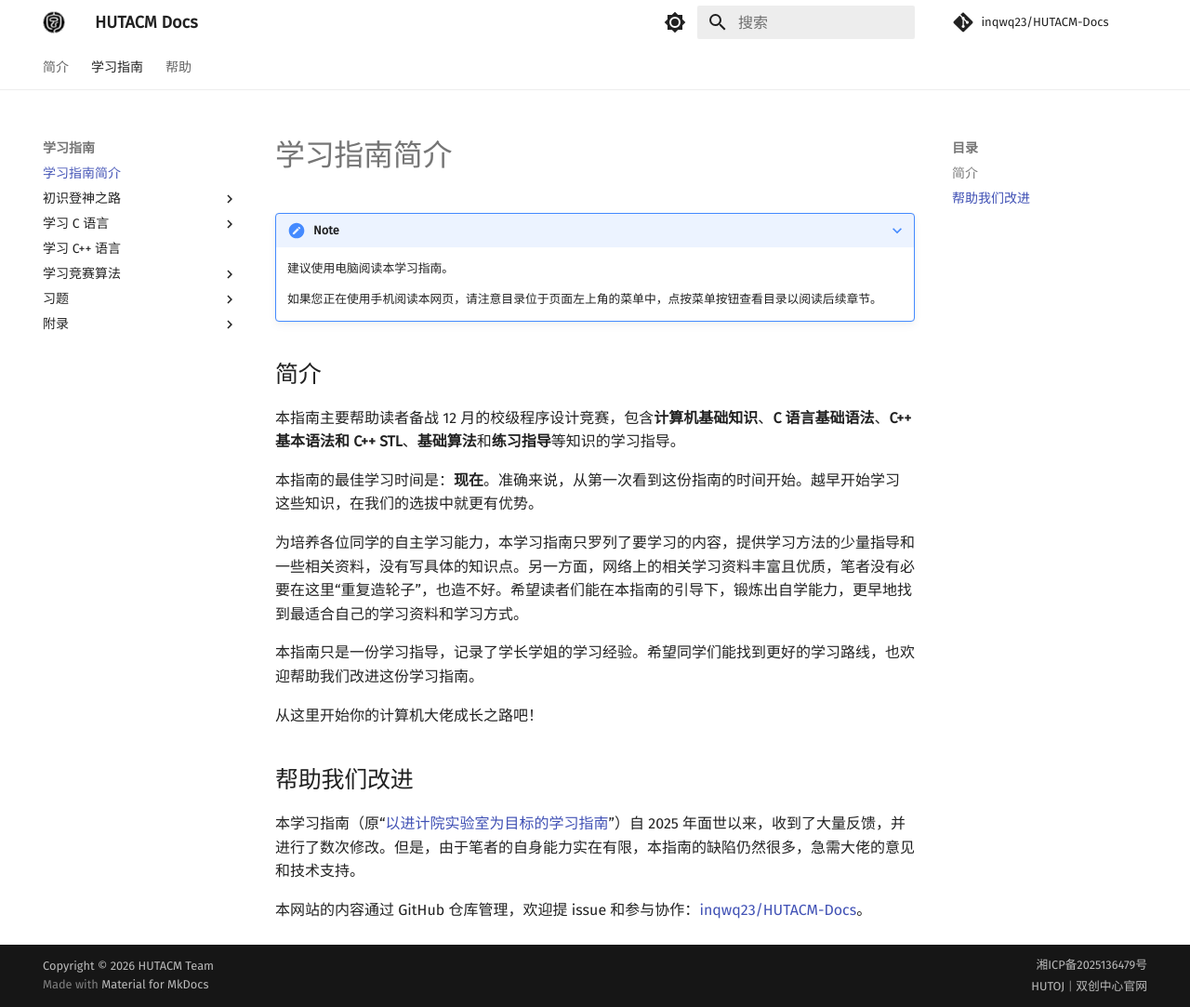
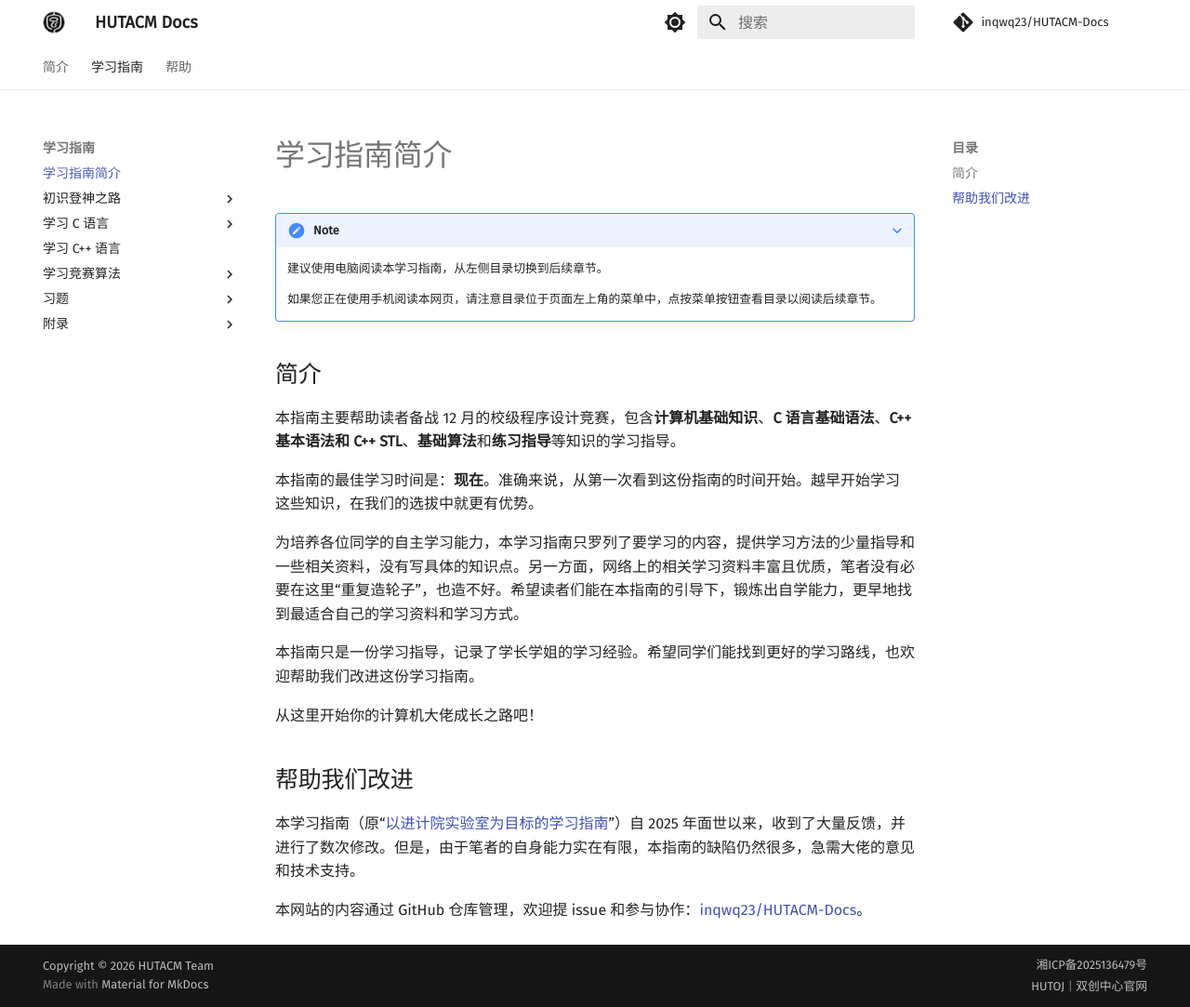
Before and after one commit to inqwq23/HUTACM-Docs, an MkDocs documentation site: the page built from docs/guide/index.md, in a window 1280 px wide and 1083 px high. Shown: the whole window at 93% size. Built offline with MkDocs 1.6.1 and Material for MkDocs 9.7.7, drawn with Linux system fonts in a browser that asks for light colours; comment, search, counter and statistics services are not loaded.

```diff
--- a/docs/guide/index.md
+++ b/docs/guide/index.md
@@ -1,6 +1,6 @@
 ???+ note
 
-    建议使用电脑阅读本学习指南。
+    建议使用电脑阅读本学习指南，从左侧目录切换到后续章节。
 
     如果您正在使用手机阅读本网页，请注意目录位于页面左上角的菜单中，点按菜单按钮查看目录以阅读后续章节。
 
```
